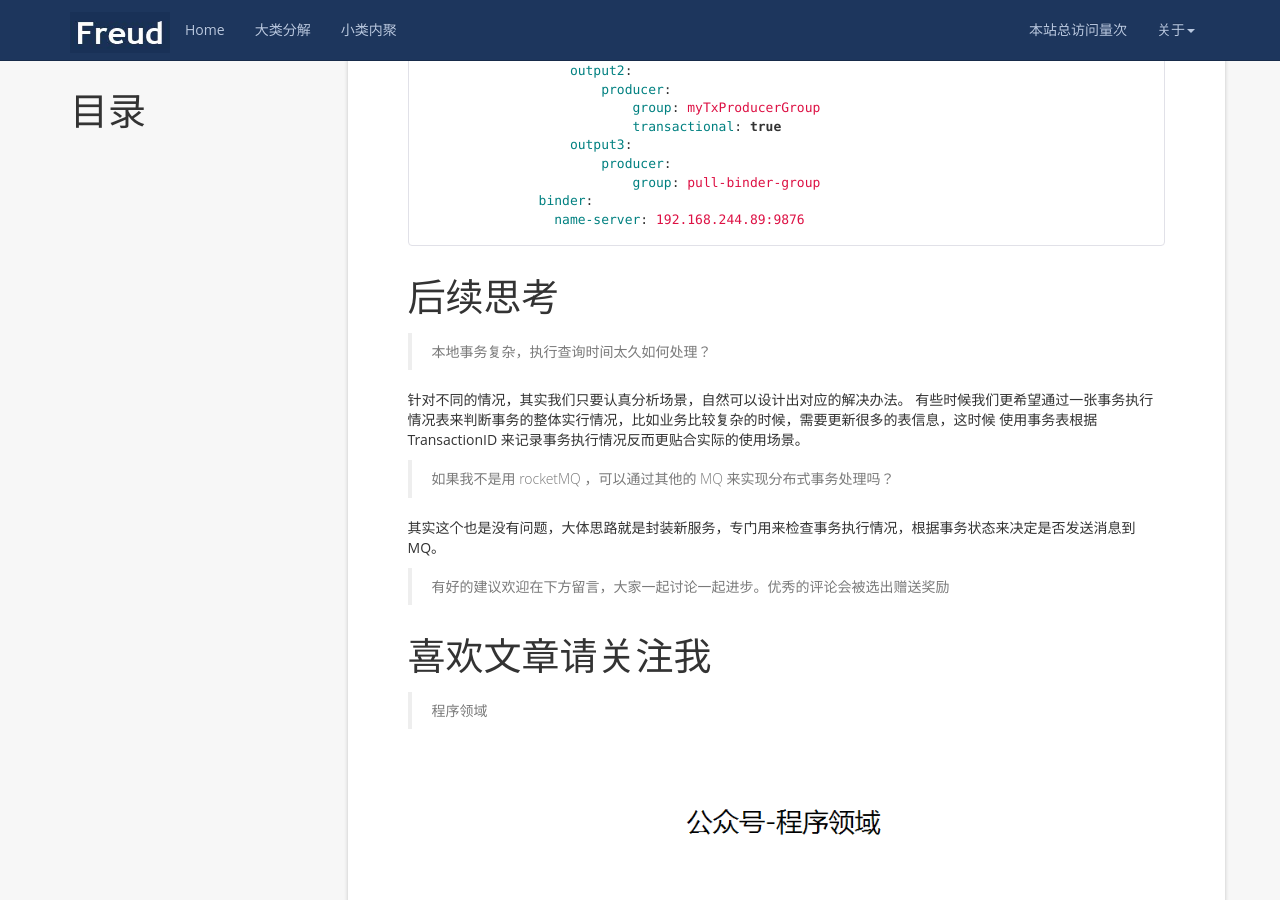
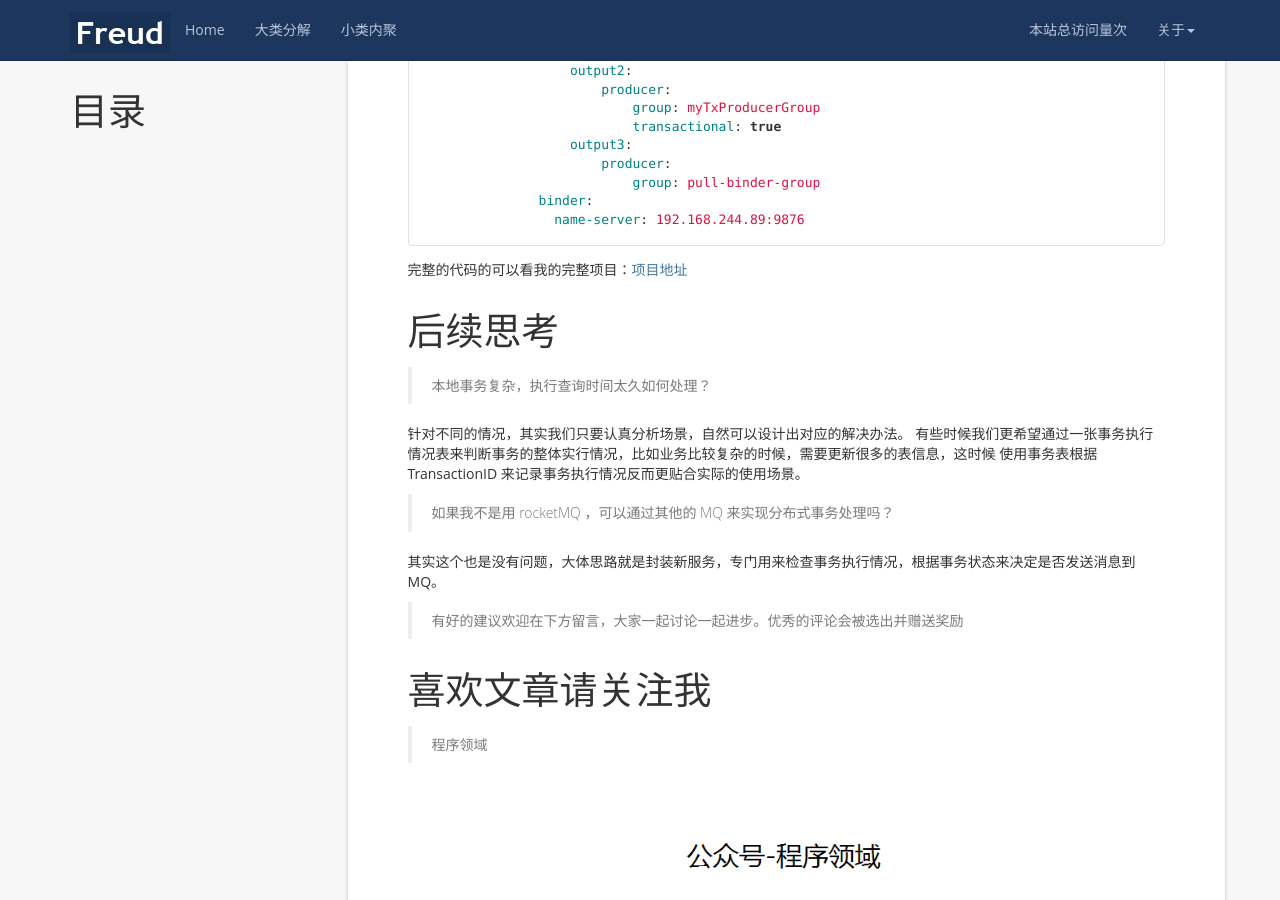
Before and after one commit to TorGor/TorGor.github.io, a Jekyll site: the page built from _posts/2020-2-1-java-springcloud-alibaba-rocketMQ.md, in a window 1280 px wide and 900 px high, scrolled down 7416 px. Built offline with Jekyll 4.4.1, drawn with Linux system fonts in a browser that asks for light colours; nearby versions of some CDN libraries; a script that is not in the unit is left out; comment, search, counter and statistics services are not loaded.

Commit message:
feat:rocketmq transaction flow 1.version 1

````diff
--- a/_posts/2020-2-1-java-springcloud-alibaba-rocketMQ.md
+++ b/_posts/2020-2-1-java-springcloud-alibaba-rocketMQ.md
@@ -292,6 +292,8 @@ spring:
                 name-server: 192.168.244.89:9876
 ```
 
+完整的代码的可以看我的完整项目：[项目地址](https://github.com/TorGor/seckill)
+
 # 后续思考
 > 本地事务复杂，执行查询时间太久如何处理？
 
@@ -303,7 +305,7 @@ spring:
 
 其实这个也是没有问题，大体思路就是封装新服务，专门用来检查事务执行情况，根据事务状态来决定是否发送消息到 MQ。
 
-> 有好的建议欢迎在下方留言，大家一起讨论一起进步。优秀的评论会被选出赠送奖励
+> 有好的建议欢迎在下方留言，大家一起讨论一起进步。优秀的评论会被选出并赠送奖励
 
 
 # 喜欢文章请关注我
````
